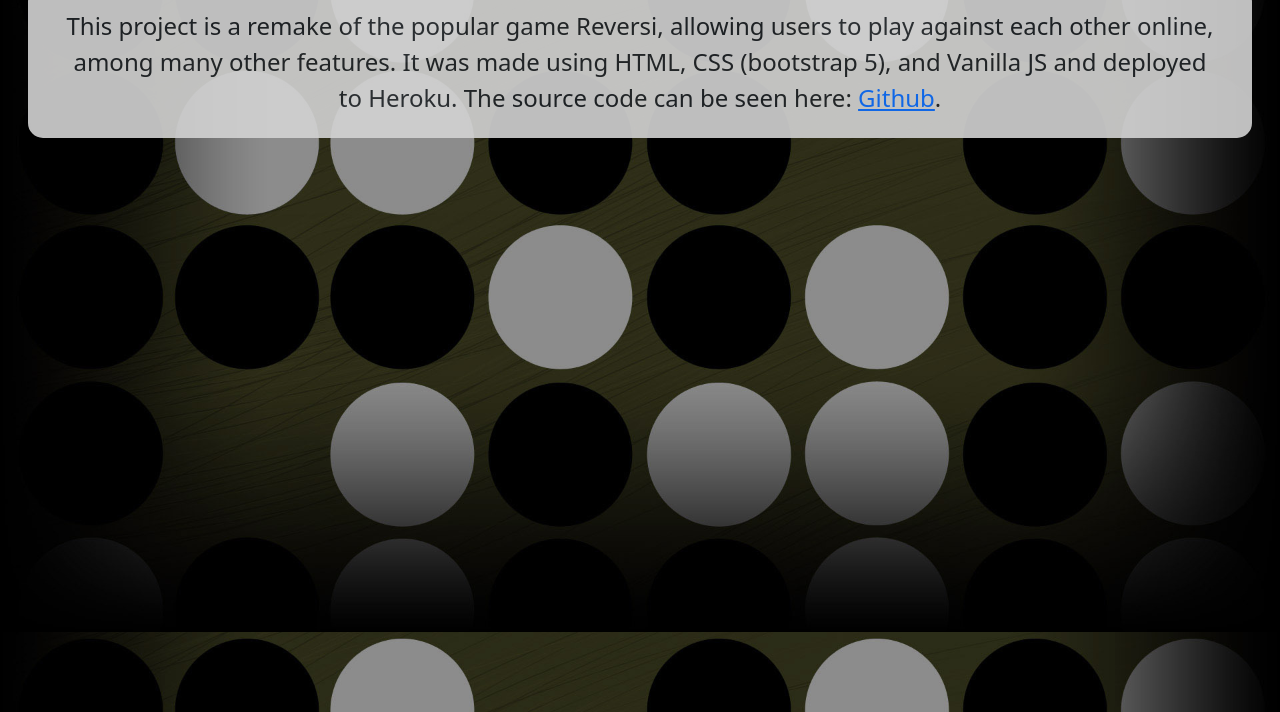
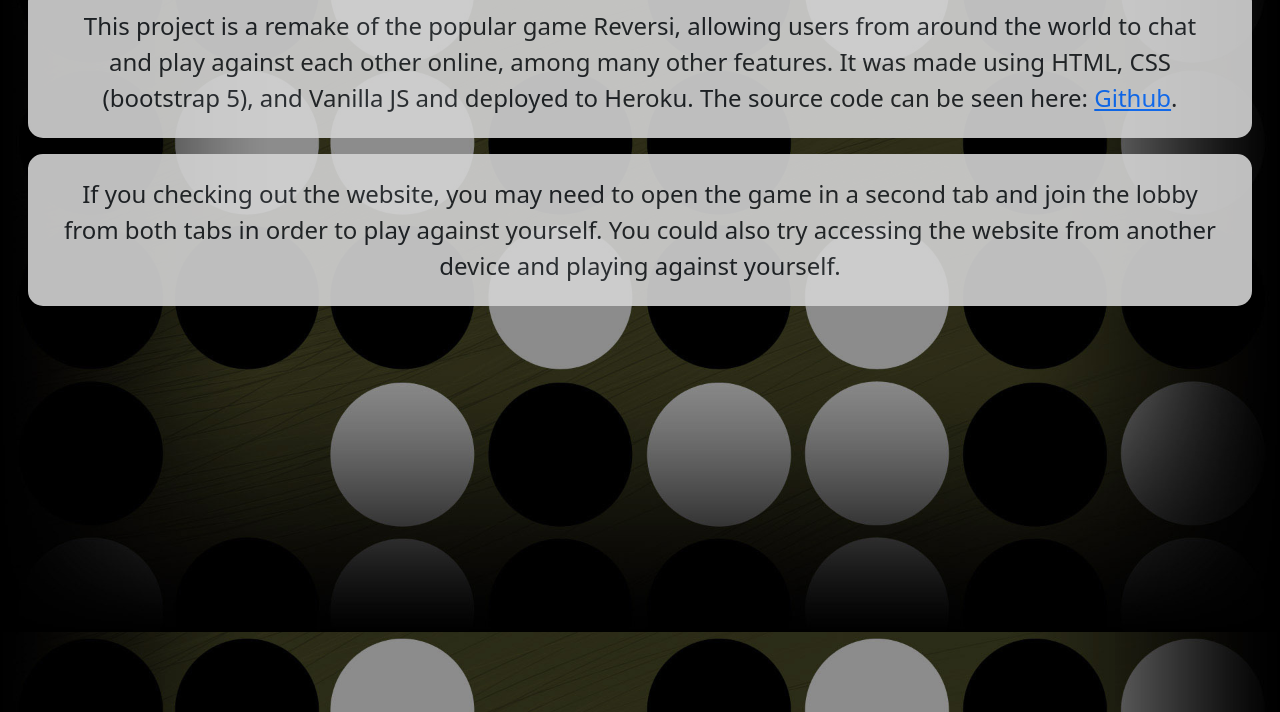
Before and after one commit to IsaaMaster/Reversi, a website: page public/about.html in a window 1280 px wide. Shown: the part 88-800 px from the top of the page. Drawn offline with nearby package versions, Linux system fonts and the light colour scheme.

Commit message:
about.html page changes

```diff
--- a/public/about.html
+++ b/public/about.html
@@ -36,9 +36,13 @@
 
       <div class="row m-3 lobbySection">
         <div class = "col text-center">
-          <div class = "fs-4">This project is a remake of the popular game Reversi, allowing users to play against each other online, among many other features. It was made using HTML, CSS (bootstrap 5), and Vanilla JS and deployed to Heroku. The source code can be seen here: <a href = "https://github.com/IsaaMaster/Reversi">Github</a>.</div>
-
-          </div>
+          <div class = "fs-4">This project is a remake of the popular game Reversi, allowing users from around the world to chat and play against each other online, among many other features. It was made using HTML, CSS (bootstrap 5), and Vanilla JS and deployed to Heroku. The source code can be seen here: <a href = "https://github.com/IsaaMaster/Reversi">Github</a>.</div>
+        </div>
+      </div>
+      <div class="row m-3 lobbySection">
+        <div class = "col text-center">
+          <div class = "fs-4"></a>If you checking out the website, you may need to open the game in a second tab and join the lobby from both tabs in order to play against yourself. You could also try accessing the website from another device and playing against yourself. </div>
+        </div>
       </div>
     </div>
     <script src="https://cdn.jsdelivr.net/npm/bootstrap@5.3.0-alpha1/dist/js/bootstrap.bundle.min.js" integrity="sha384-w76AqPfDkMBDXo30jS1Sgez6pr3x5MlQ1ZAGC+nuZB+EYdgRZgiwxhTBTkF7CXvN" crossorigin="anonymous"></script>
```
